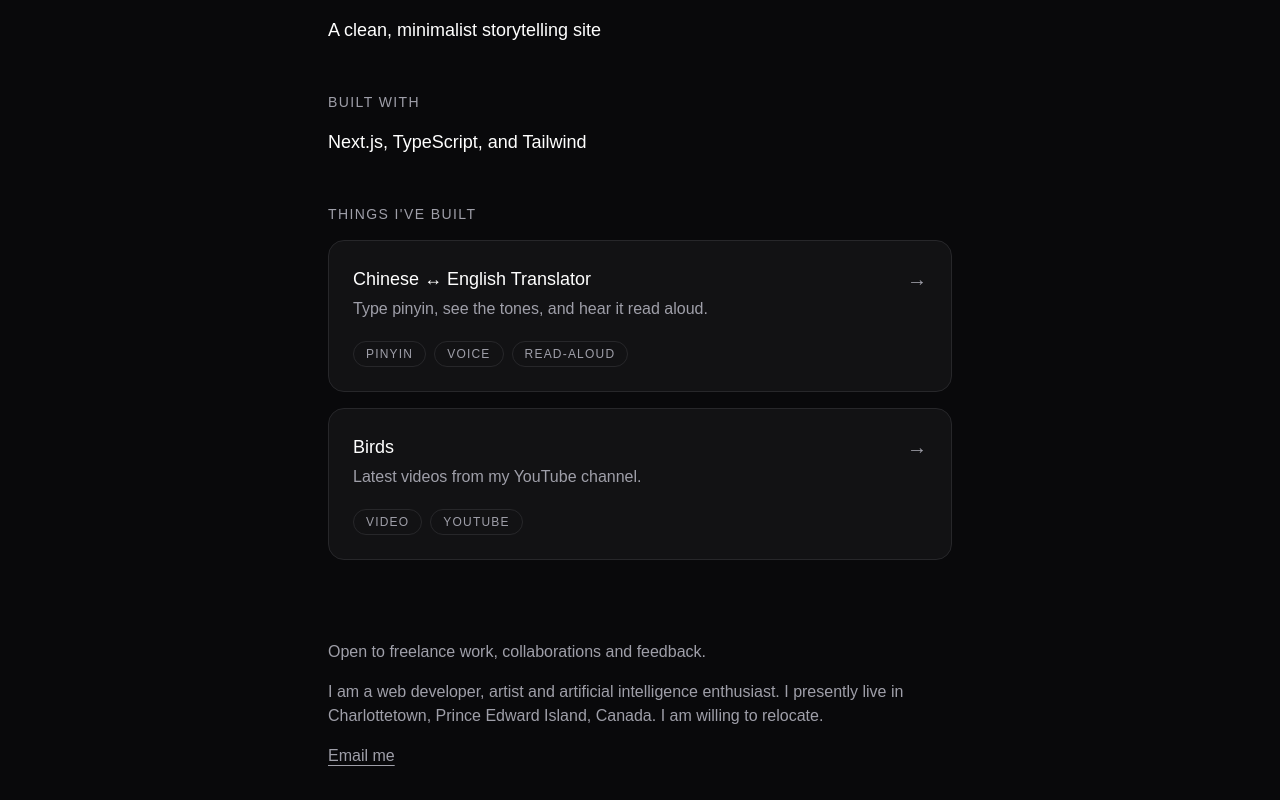
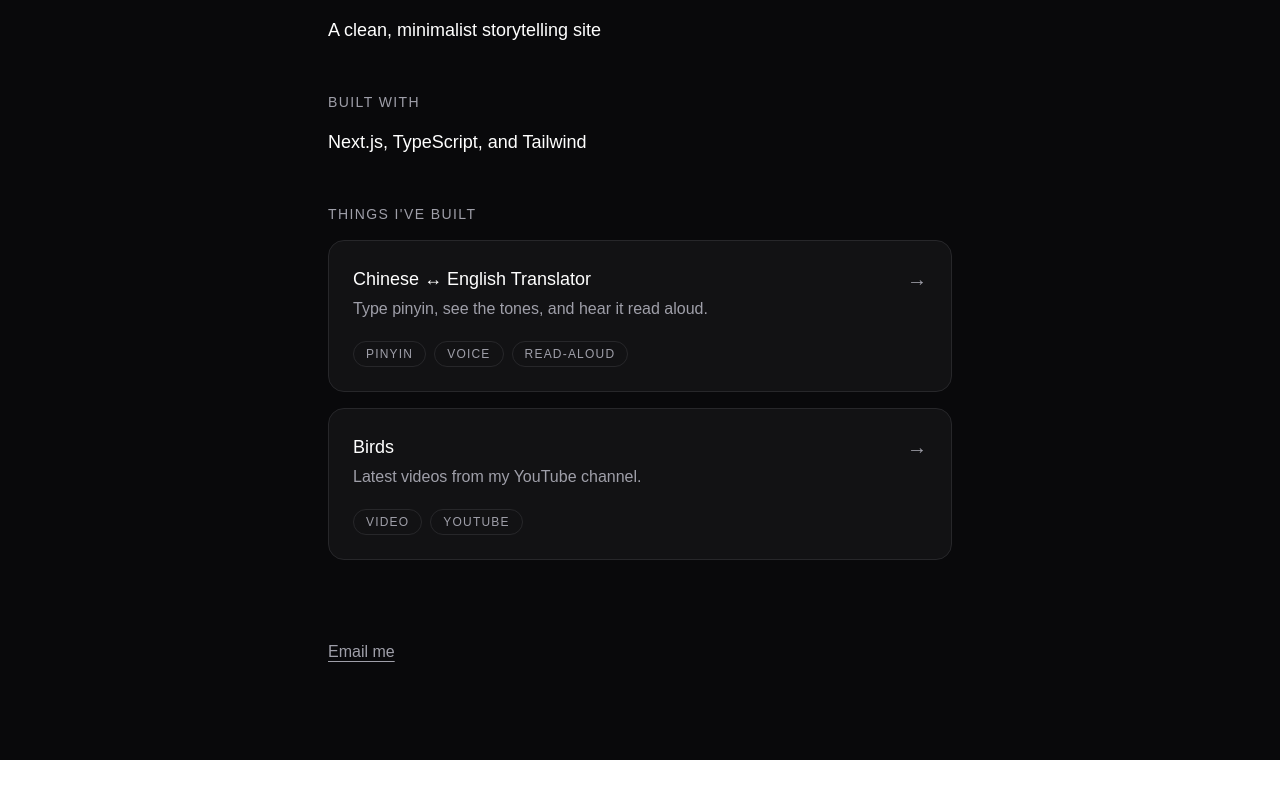
Before and after one commit to doctormaster233-lgtm/doctormaster, a Next.js app: page / in a window 1280 px wide. Shown: the part 364-1164 px from the top of the page. After the commit the page ends 1124 px from the top, so only its background shows below. Built offline with nearby package versions, Linux system fonts and the light colour scheme.

Commit message:
Remove fine print above Email me (#3)
Co-authored-by: Doctor Master <285552852+doctormaster233-lgtm@users.noreply.github.com>

```diff
--- a/app/page.tsx
+++ b/app/page.tsx
@@ -99,12 +99,6 @@ export default function Home() {
 
           <div className="pt-8 space-y-4">
             <p className="text-zinc-400">
-              Open to freelance work, collaborations and feedback.
-            </p>
-            <p className="text-zinc-400">
-              I am a web developer, artist and artificial intelligence enthusiast. I presently live in Charlottetown, Prince Edward Island, Canada. I am willing to relocate.
-            </p>
-            <p className="text-zinc-400">
               <a href="mailto:doctormaster233@gmail.com" className="underline underline-offset-4 hover:text-white">
                 Email me
               </a>
```
